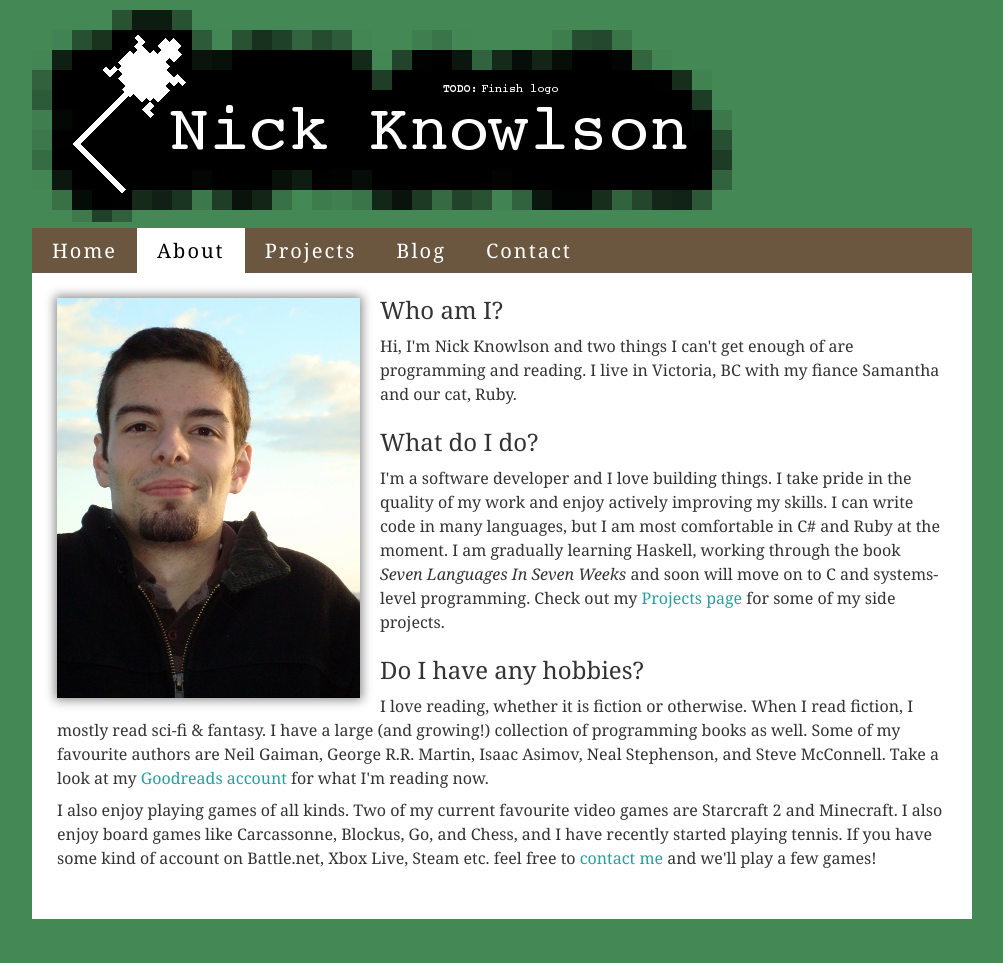
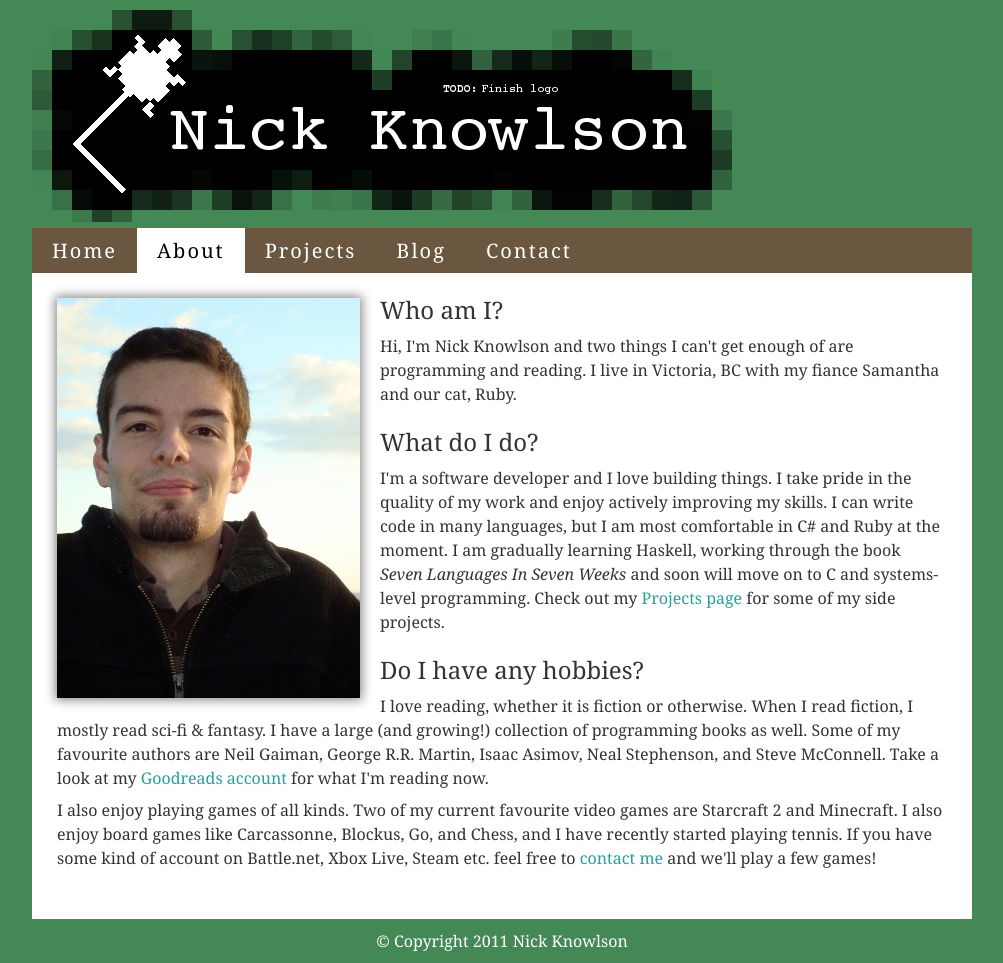
Before and after one commit to nickknw/nickknowlson.com, a Jekyll site: the page built from about/index.html, in a window 1280 px wide. Shown: the whole page, without its empty margins (138-1141 px from the left). Built offline with Jekyll 4.4.1, drawn with Linux system fonts in a browser that asks for light colours; nearby versions of some CDN libraries; before the commit the page ends 919 px from its top, so only the background shows below that.

Commit message:
add copyright in footer

```diff
--- a/_layouts/base.html
+++ b/_layouts/base.html
@@ -62,5 +62,7 @@
                 {{ content }}
             </div>
         </div>
+        <div id="footer">&copy; Copyright 2011 Nick Knowlson</div>
+        <!--  " - {{ site.time | date: "%Y" }}" -->
     </body>
 </html>
--- a/css/style.css
+++ b/css/style.css
@@ -329,7 +329,7 @@ hr.fancyrule {
     margin: 30px 0px;
 }
 
-/* jQuery lightBox plugin - Gallery style */
+/* jQuery lightBox plugin - Gallery style {{{ */
 #gallery {
         background-color: #fff;
         padding: 10px;
@@ -346,3 +346,11 @@ hr.fancyrule {
         color: #2e2e2e;
 }
 #gallery ul a:hover { color: #2e2e2e; }
+/* }}} */
+
+#footer {
+    padding-top: 10px;
+    text-align: center;
+    color: white;
+    clear: both;
+}
```
